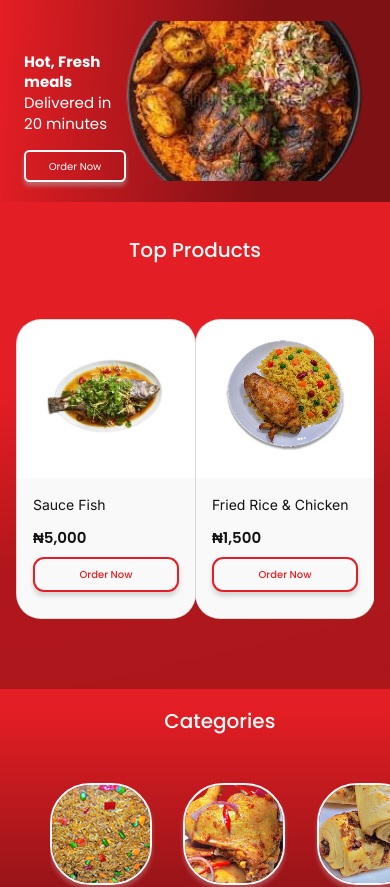
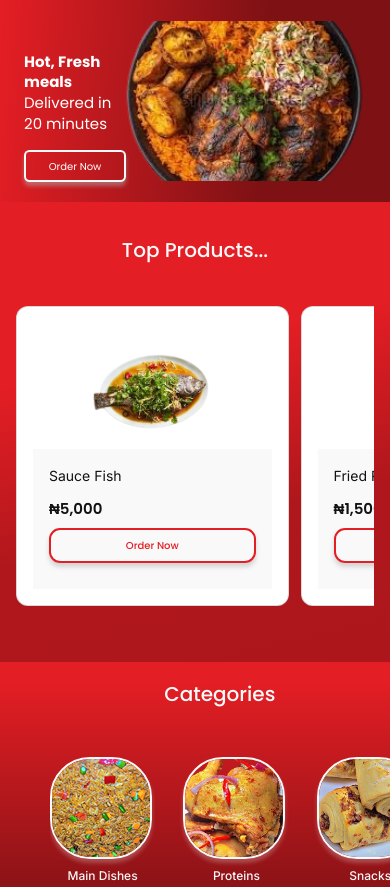
Before and after one commit to Havilah-Hills03/lescy-romeo-fast-food, a Next.js app: page / in a window 390 px wide. Shown: the top 887 px of the page. Built offline with nearby package versions, Linux system fonts and the light colour scheme.

Commit message:
updated te responsiveness

```diff
--- a/app/Hero-page-sections/Top-Product.tsx
+++ b/app/Hero-page-sections/Top-Product.tsx
@@ -71,9 +71,9 @@ const TopProduct: React.FC = () => {
 
  >
   <h1 className="h1 text-center pt-12 font-medium text-[20px] lg:text-[35px] md:text-[35px]"
-  >Top Products</h1>
+  >Top Products...</h1>
      <div
-      className=" max-w-4xl lg:max-w-8xl  md:max-w-7xl  flex justify-center items-center h-[52vh] lg:h-screen px-1"
+      className=" max-w-4xl lg:max-w-8xl  md:max-w-7xl  flex justify-center items-center my-10 px-1"
 
     >
 
@@ -85,10 +85,32 @@ const TopProduct: React.FC = () => {
         onSwiper={(swiper) => console.log(swiper)}
         autoplay={{ delay: 500, disableOnInteraction: false }}
         breakpoints={{
-          480: { slidesPerView: 2.2, spaceBetween: 2 },
-          768: { slidesPerView: 3.2, spaceBetween: 10 },
-          1200: { slidesPerView: 4.1, spaceBetween: 16 },
+          // 480: { slidesPerView: 2.2, spaceBetween: 2 },
+          // 768: { slidesPerView: 3.2, spaceBetween: 10 },
+          // 1200: { slidesPerView: 4.1, spaceBetween: 16 },
+           0: {
+      slidesPerView: 1.3,
+      spaceBetween: 12,
+    },
+    480: {
+      slidesPerView: 2.1,
+      spaceBetween: 14,
+    },
+    768: {
+      slidesPerView: 3,
+      spaceBetween: 20,
+    },
+    1024: {
+      slidesPerView: 4,
+      spaceBetween: 24,
+    },
+    1280: {
+      slidesPerView: 4.2,
+      spaceBetween: 53,
+    },
         }}
+
+
       >
 
         {products.map((item) => (
--- a/app/component/Product-card.tsx
+++ b/app/component/Product-card.tsx
@@ -13,7 +13,7 @@ btn?: string
 
 const ProductCard:React.FC<productProps>  = ({productImage , productAlt, productTitle, productPrice, productDesc, btn}) => {
   return (
-<div className="lg:w-75  md:w-75 lg:h-[466px] md:h-[466px] h-[300px]   my-4 w-[180px] mx-auto lg:rounded-[50px]  md:rounded-[50px]  rounded-[25px] border-[1.5px] border-[#B2B2B280] bg-white flex flex-col pro-card cursor-pointer overflow-hidden prodcat-com">
+<div className="lg:w-75  md:w-75 lg:h-[466px] md:h-[466px] h-[300px]   my-4 w-[180px] mx-auto lg:rounded-[50px]  md:rounded-[50px]  rounded-[25px] border-[1.5px] border-[#B2B2B280] bg-white flex flex-col pro-card cursor-pointer overflow-hidden prodcat-com  w-full max-w-[320px] mx-auto bg-white rounded-xl p-4">
 
   {/* image content */}
  <div className="h-[45%] w-full flex items-center justify-center pt-4">
```
